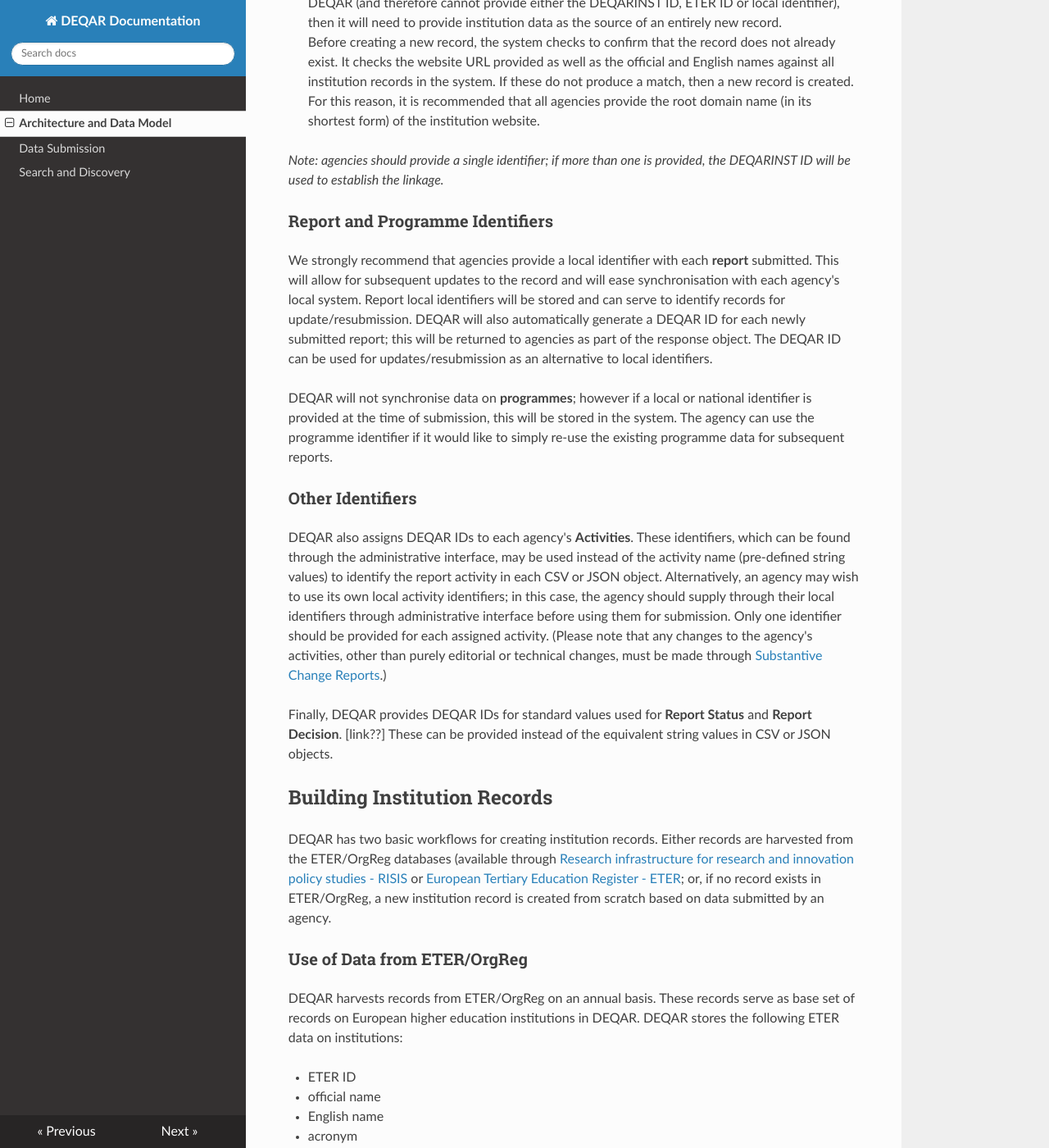
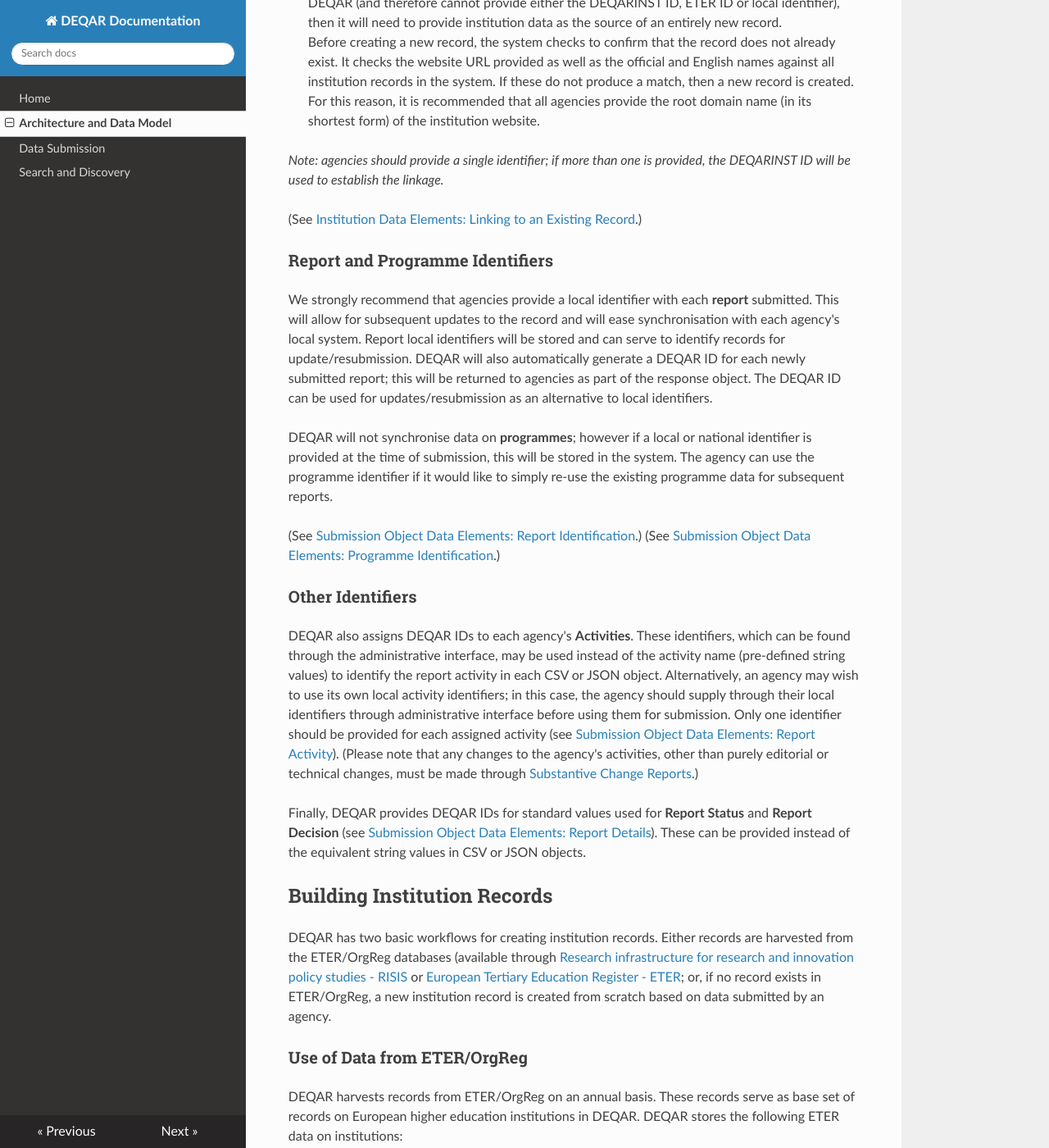
Before and after one commit to EQAR/deqar-docs, an MkDocs documentation site: the page built from docs/architecture_data_model.md, in a window 1280 px wide and 1400 px high, scrolled down 4065 px. Shown: the whole window at 82% size. Built offline with MkDocs 1.6.1, drawn with Linux system fonts in a browser that asks for light colours; nearby versions of some CDN libraries; old or Windows-style settings are respelled for this version of MkDocs; some of the changed text lies outside the part shown.

Commit message:
Update architecture_data_model.md

```diff
--- a/docs/architecture_data_model.md
+++ b/docs/architecture_data_model.md
@@ -16,14 +16,14 @@ Functional Overview
 -------------------
 DEQAR supports three core activities:
 
-- **Submission of data objects:** agencies submit objects and PDF files meeting defined criteria using one of three methods
+- **[Submission of data objects](data_submission.md):** agencies submit objects and PDF files meeting defined criteria using one of three methods
 
     - as [individual records via webform](data_submission.md#web-form)
     - as [batch CSV file via webform](data_submission.md#csv-upload)
     - as [JSON using an API](data_submission.md#submission-api)
 
 - **Administration of records:** data is ingested and records are created, stored and managed by EQAR staff and agencies over the longer term. Agencies may update and even delete report records already in the system and track their own activity.
-- **Search and discovery of information:** records are published on an [public web interface](web_api.md#public-web-interface) for search, retrieval and export or download by end users. There is also a [public API](web_api.md#web-api) available to all registered users; this allows users to embed DEQAR search interface in their local site.
+- **[Search and discovery of information](web_api.md):** records are published on an [public web interface](web_api.md#public-web-interface) for search, retrieval and export or download by end users. There is also a [public API](web_api.md#web-api) available to all registered users; this allows users to embed DEQAR search interface in their local site.
 
 
 Role of Standards and Identifiers
@@ -42,7 +42,7 @@ DEQAR uses a set of standard identifiers which are provided by the system for ea
 | Entity      | Recommended Identification | Alternative Identification |
 | ----------- | -------------------------- | -------------------------- |
 | Agency      | agency acronym             | DEQAR Agency ID            |
-| Institution | DEQARINST ID               | ETER ID, local identifier  |
+| Institution | DEQARINST ID               | ETER ID, local institution identifier|
 | Programme   | local programme identifier | DEQAR Programme ID         |
 | Reports     | local report identifier    | DEQAR Report ID            |
 
@@ -60,7 +60,7 @@ The identification of each entity type is explained in detail below.
 
 ### Agency Identifiers
 
-Authentication is required before the submission and update of data and files. Thus, the agency responsible for each report can be identified automatically by the system. In some cases, an agency may serve as a *proxy agency* for a *creating agency*, submitting and managing data on its behalf (as in the case of umbrella organisations). In this case, the creating agency’s unique acronym or DEQAR agency ID (which can be found in the administrative interface) must be provided as the source of identification. For this reason, identification of the creating agency is required for each object when using CSV and JSON.
+Authentication is required before the submission and update of data and files. Thus, the agency responsible for each report can be identified automatically by the system. In some cases, an agency may serve as a *proxy agency* for a *creating agency*, submitting and managing data on its behalf (as in the case of umbrella organisations). In this case, the creating agency’s unique acronym or DEQAR agency ID (which can be found in the administrative interface) must be provided as the source of identification. For this reason, identification of the [creating agency](data.submission.md#report_creation) is required for each object when using CSV and JSON.
 
 ### Institution Identifiers
 
@@ -77,19 +77,22 @@ Institutions already described in DEQAR should be identified in report submissio
 
 *Note: agencies should provide a single identifier; if more than one is provided, the DEQARINST ID will be used to establish the linkage.*
 
+(See [Institution Data Elements: Linking to an Existing Record](data_submission.md#instituion_data_elements).)
+
 ### Report and Programme Identifiers
 
 We strongly recommend that agencies provide a local identifier with each **report** submitted. This will allow for subsequent updates to the record and will ease synchronisation with each agency's local system. Report local identifiers will be stored and can serve to identify records for update/resubmission. DEQAR will also automatically generate a DEQAR ID for each newly submitted report; this will be returned to agencies as part of the response object. The DEQAR ID can be used for updates/resubmission as an alternative to local identifiers.
 
 DEQAR will not synchronise data on **programmes**; however if a local or national identifier is provided at the time of submission, this will be stored in the system. The agency can use the programme identifier if it would like to simply re-use the existing programme data for subsequent reports.
 
+(See [Submission Object Data Elements: Report Identification](data_submission.md#report_identification).)
+(See [Submission Object Data Elements: Programme Identification](data_submission.md#programme_identification).)
 
 ### Other Identifiers
 
-DEQAR also assigns DEQAR IDs to each agency's **Activities**. These identifiers, which can be found through the administrative interface, may be used instead of the activity name (pre-defined string values) to identify the report activity in each CSV or JSON object. Alternatively, an agency may wish to use its own local activity identifiers; in this case, the agency should supply through their local identifiers through administrative interface before using them for submission. Only one identifier should be provided for each assigned activity. (Please note that any changes to the agency's activities, other than purely editorial or technical changes, must be made through [Substantive Change Reports](https://eqar.eu/register/reporting-and-renewal.html#c1585).)
+DEQAR also assigns DEQAR IDs to each agency's **Activities**. These identifiers, which can be found through the administrative interface, may be used instead of the activity name (pre-defined string values) to identify the report activity in each CSV or JSON object. Alternatively, an agency may wish to use its own local activity identifiers; in this case, the agency should supply through their local identifiers through administrative interface before using them for submission. Only one identifier should be provided for each assigned activity (see [Submission Object Data Elements: Report Activity](data_submission.md#report_activity)). (Please note that any changes to the agency's activities, other than purely editorial or technical changes, must be made through [Substantive Change Reports](https://eqar.eu/register/reporting-and-renewal.html#c1585).)
 
-Finally, DEQAR provides DEQAR IDs for standard values used for **Report Status** and **Report Decision**. [link??] These can be provided instead of the equivalent string values in CSV or JSON objects.
-
+Finally, DEQAR provides DEQAR IDs for standard values used for **Report Status** and **Report Decision** (see [Submission Object Data Elements: Report Details](data_submission.md#report_details)). These can be provided instead of the equivalent string values in CSV or JSON objects.
 
 Building Institution Records
 -------------------------------
@@ -146,6 +149,8 @@ Institution data created by agencies is managed according to similar principles
 5. If an agency would like to propose a correction or change of existing institution data, the EQAR secretariat should be contacted.
 6. The EQAR secretariat reserves the right to adapt records based on the information that we receive through agencies and other sources.
 
+(See [Submission Object Data Elements: Institution Data Elements](data_submission.md#institution_data_elements).)
+
 ### Hierarchical and Historical Institutional Relationships
 
 In those cases that **quality assurance reports are produced for different organisational levels of an institution**, DEQAR collects and stores data on both entities and establishes a hierarchical link between them. This may be the case of an institution and its "child" faculties or of an institution and its "parent" institution group. DEQAR bases its hierarchical links on information taken from ETER/OrgReg. If any agency would like to propose an additional structural link between two or more institutions or institutional levels, then the proposed link can be provided individually or in a longer list to the EQAR secretariat. In the public search interface, quality assurance reports produced for different levels in the same institution will *cascade* -- i.e. records on child institutions will include the reports produced on the parents; records on parent institutions will show the reports produced on its children.
@@ -153,7 +158,6 @@ In those cases that **quality assurance reports are produced for different organ
 DEQAR will also store information on **historical changes in the structure of institutions, e.g. mergers, splits, spin offs and absorptions**. This will allow users to view historical records in the correct context. It will also facilitate the search and discovery of current institutions.
 
 *Note: historical changes in the structure of agencies will also be stored and presented online.*
-
 
 Presenting Historical Data
 --------------------------
@@ -164,6 +168,6 @@ Initially, agencies should upload information on all external QA procedures that
 
 DEQAR also captures historical changes in the status and profile of agencies and institutions e.g. name changes, changed activity, physical relocation and changes in the institutional structure (see [**Hierarchical and Historical Institutional Relationships**](https://docs.deqar.eu/DEQAR_overview/#hierarchical-and-historical-institutional-relationships)). Changes in the quality assurance regulations within EQAR countries are also captured. To this end, DEQAR differentiates between updates in data due to typographical or syntax errors, and “substantial” updates considered part of the historical data trail. Historical data will be part of the search domain and can therefore be queried by end users.
 
-Any request for an update to an institution record to record historical changes of this sort may be submitted to the EQAR secretariat for review. (It is part of the daily work of the EQAR secretariat to keep the registry of agencies and countries complete and up to date.  Nevertheless, in case there is a concern about the recorded status, location or activities of a specific agency or of the quality assurance regime in a particular country, questions can also be directed to the EQAR secretariat.)
+Any request for an update to an institution record to record historical changes of this sort may be submitted to the EQAR secretariat for review. (It is part of the daily work of the EQAR secretariat to keep the registry of agencies and countries complete and up to date.  Changes to the agency's activities, other than purely editorial or technical changes, must be made through [Substantive Change Reports](https://eqar.eu/register/reporting-and-renewal.html#c1585). Nevertheless, in case there is a concern about the recorded status, location or activities of a specific agency or of the quality assurance regime in a particular country, questions can also be directed to the EQAR secretariat.)
 
 ![DEQAR High Level Data Model with historical records](img/DEQARPhysicalERDiagram_Design31_20-01-18_historical.jpg)
```
